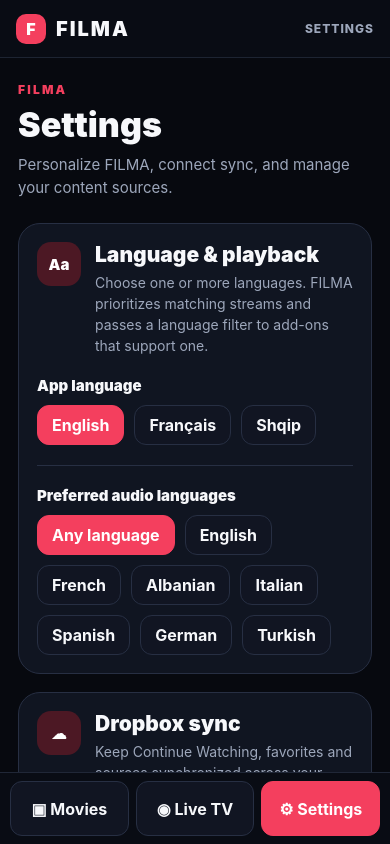
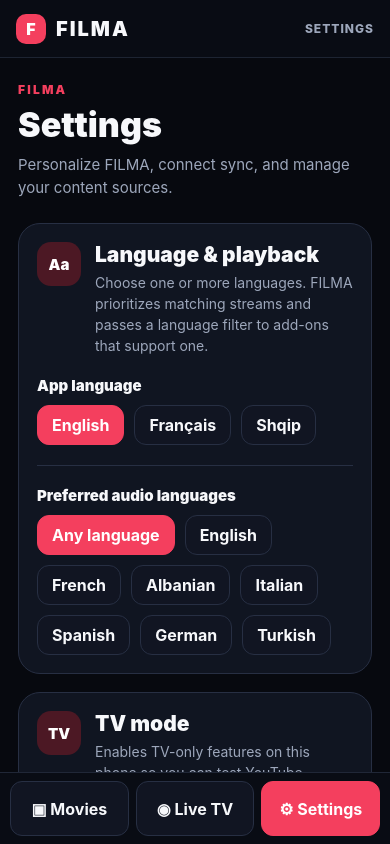
Before and after one commit to jugentorba/FILMA, a React Native app: screen / in a window 390 px wide. Both pictures are taken after a click on the button "Settings". Built offline with nearby package versions, Linux system fonts and the light colour scheme; no server answers; what expo-web-browser would draw is missing.

Commit message:
Add TV mode switch to Settings

```diff
--- a/src/screens/SettingsScreen.tsx
+++ b/src/screens/SettingsScreen.tsx
@@ -2,6 +2,7 @@
 import { Platform, ScrollView, StyleSheet, Text, TextInput, View } from 'react-native';
 import QRCode from 'react-native-qrcode-svg';
 import { APP_LANGUAGE_OPTIONS, AUDIO_LANGUAGE_OPTIONS, stringsFor } from '../i18n';
+import { useDeviceMode } from '../store/DeviceModeContext';
 import { useDropboxSync } from '../store/DropboxSyncContext';
 import { useFilma } from '../store/FilmaContext';
 import { FocusButton } from '../ui/FocusButton';
@@ -21,6 +22,7 @@
     setAddonEnabled,
     removeAddon,
   } = useFilma();
+  const { tvModeEnabled, setTvModeEnabled } = useDeviceMode();
   const dropbox = useDropboxSync();
   const text = stringsFor(state.preferences.appLanguage);
   const [playlistName, setPlaylistName] = useState('');
@@ -32,6 +34,27 @@
 
   const playlists = useMemo(() => state.playlists.filter(item => !item.deletedAt), [state.playlists]);
   const addons = useMemo(() => state.addons.filter(item => !item.deletedAt), [state.addons]);
+
+  const tvModeCopy = state.preferences.appLanguage === 'fr'
+    ? {
+        title: 'Mode TV',
+        help: 'Active les fonctions réservées à la TV sur ce téléphone pour tester YouTube sans Android TV ni Apple TV. L’interface reste adaptée au tactile.',
+        on: 'Mode TV activé',
+        off: 'Activer le mode TV',
+      }
+    : state.preferences.appLanguage === 'sq'
+      ? {
+          title: 'Modaliteti TV',
+          help: 'Aktivizon funksionet e TV-së në këtë telefon që të testosh YouTube pa Android TV ose Apple TV. Ndërfaqja mbetet e përshtatur për prekje.',
+          on: 'Modaliteti TV aktiv',
+          off: 'Aktivizo modalitetin TV',
+        }
+      : {
+          title: 'TV mode',
+          help: 'Enables TV-only features on this phone so you can test YouTube without Android TV or Apple TV. The interface stays touch-friendly.',
+          on: 'TV mode enabled',
+          off: 'Enable TV mode',
+        };
 
   const addPlaylistNow = () => {
     const url = playlistUrl.trim();
@@ -124,6 +147,25 @@
           ))}
         </View>
       </View>
+
+      {!Platform.isTV ? (
+        <View style={styles.card}>
+          <View style={styles.cardHeader}>
+            <View style={styles.iconBadge}><Text style={styles.iconText}>TV</Text></View>
+            <View style={styles.cardHeaderText}>
+              <Text style={styles.cardTitle}>{tvModeCopy.title}</Text>
+              <Text style={styles.help}>{tvModeCopy.help}</Text>
+            </View>
+          </View>
+          <View style={styles.optionRow}>
+            <FocusButton
+              label={tvModeEnabled ? tvModeCopy.on : tvModeCopy.off}
+              active={tvModeEnabled}
+              onPress={() => setTvModeEnabled(!tvModeEnabled)}
+            />
+          </View>
+        </View>
+      ) : null}
 
       <View style={styles.card}>
         <View style={styles.cardHeader}>
```
